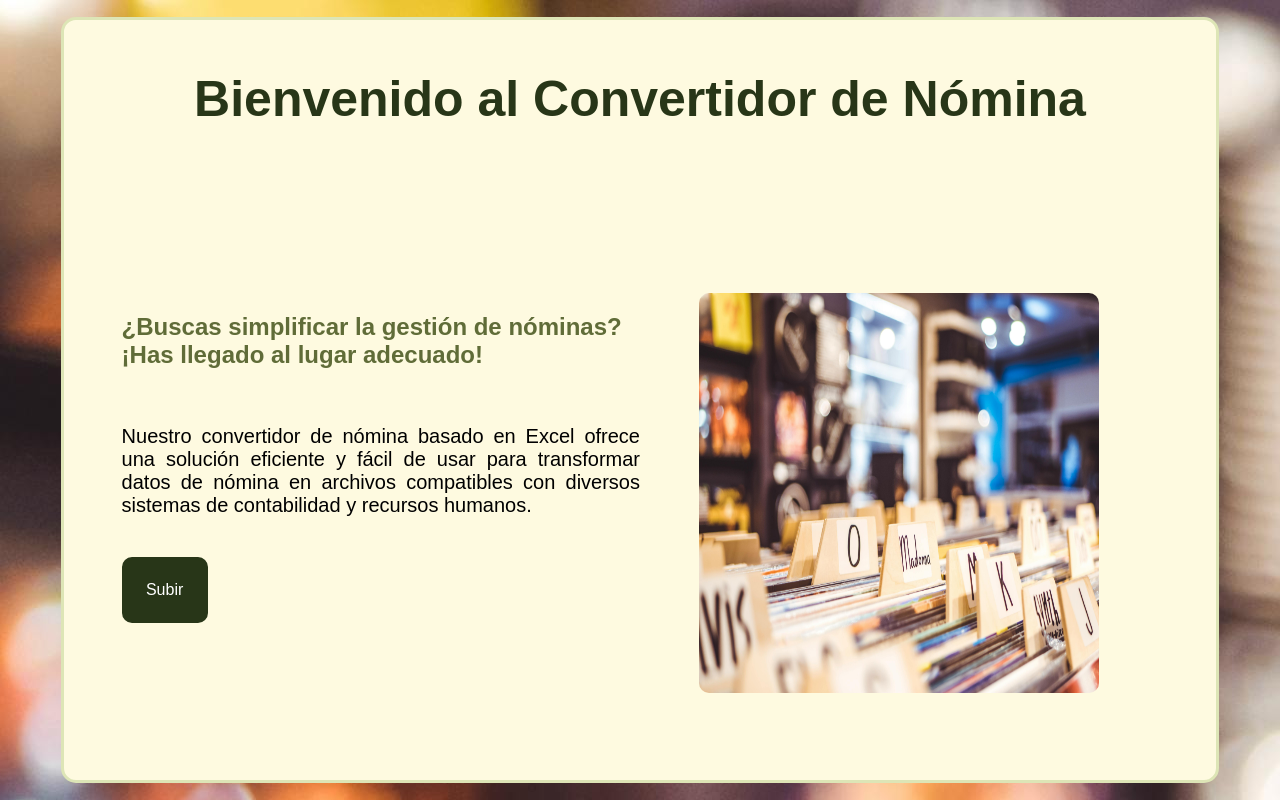
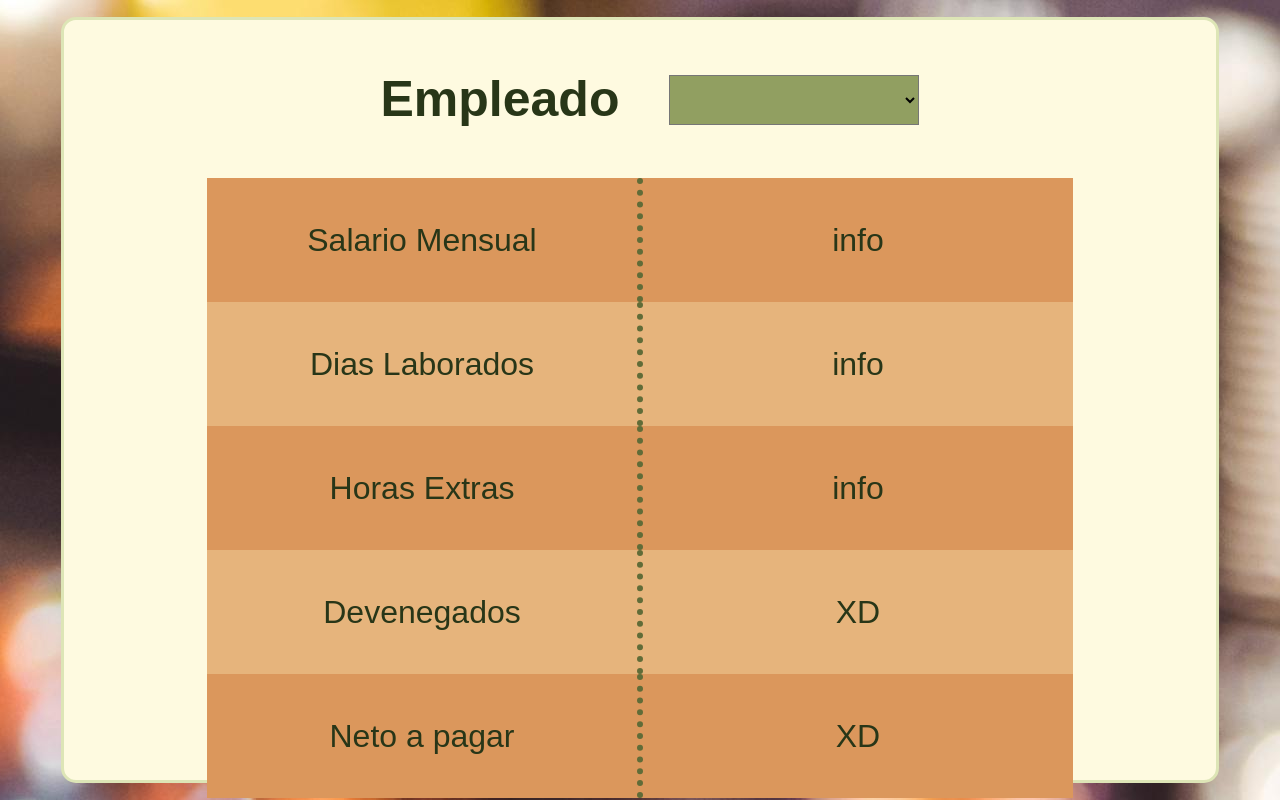
Before and after one commit to KaleosAsc/Nomina, a PHP site: page / in a window 1280 px wide. Run offline with PHP 8.4, Linux system fonts and the light colour scheme; lists and menus that the app fills with data are empty.

Commit message:
Construccion segunda pag html

```diff
--- a/Index.html
+++ b/Index.html
@@ -3,36 +3,47 @@
   <head>
     <meta charset="UTF-8" />
     <meta name="viewport" content="width=device-width, initial-scale=1.0" />
-    <link rel="stylesheet" href="styles.css" />
-    <title>Inicio</title>
+    <link rel="stylesheet" href="styles2.css" />
+    <title>Empleados</title>
   </head>
   <body>
-    <form class="enter">
+    <div class="enter">
       <div class="enter_div">
         <div class="enter_div_title">
-          <h1>Bienvenido al Convertidor de Nómina</h1>
+          <h1>Empleado</h1>
+          <select name="select" id="">
+            nombre del empleado
+          </select>
         </div>
         <div class="div_text">
-          <section class="enter_text">
-            <h2 class="enter_subtitle">
-              ¿Buscas simplificar la gestión de nóminas? ¡Has llegado al lugar
-              adecuado!
-            </h2>
-            <p class="enter_text_p">
-              Nuestro convertidor de nómina basado en Excel ofrece una solución
-              eficiente y fácil de usar para transformar datos de nómina en
-              archivos compatibles con diversos sistemas de contabilidad y
-              recursos humanos.
-            </p>
-            <label for="fileInput" class="button_submit">Subir</label>
-            <input type="file" id="fileInput" style="display: none" />
-          </section>
-          <section class="enter_media">
-            <img src="images/archivo.jpg" alt="nomina" />
-            <div class="circle"></div>
-          </section>
+          <div class="enter_text">
+            <table class="tabla">
+              <tbody>
+                <tr>
+                  <td class="frst">Salario Mensual</td>
+                  <td class="scnd">info</td>
+                </tr>
+                <tr>
+                  <td class="frst">Dias Laborados</td>
+                  <td class="scnd">info</td>
+                </tr>
+                <tr>
+                  <td class="frst">Horas Extras</td>
+                  <td class="scnd">info</td>
+                </tr>
+                <tr>
+                  <td class="frst">Devenegados</td>
+                  <td class="scnd">XD</td>
+                </tr>
+                <tr>
+                  <td class="frst">Neto a pagar</td>
+                  <td class="scnd">XD</td>
+                </tr>
+              </tbody>
+            </table>
+          </div>
         </div>
       </div>
-    </form>
+    </div>
   </body>
 </html>
--- a/styles.css
+++ b/styles.css
@@ -88,3 +88,6 @@ img {
   display: none;
   right: 20px;
 }
+.texto {
+  text-align: left;
+}
--- /dev/null
+++ b/styles2.css
@@ -0,0 +1,80 @@
+* {
+  margin: 0;
+  padding: 0;
+}
+
+@import url("https://fonts.googleapis.com/css2?family=Nunito:ital,wght@0,200..1000;1,200..1000&display=swap");
+
+body {
+  font-family: "Nunito", sans-serif;
+}
+.enter_div_title {
+  display: flex;
+  justify-content: center;
+}
+.enter_div_title select {
+  width: 250px;
+  height: 50px;
+  background-color: #919f61;
+  margin-top: 55px;
+  margin-right: 30px;
+}
+.enter {
+  background-image: url("images/archivo.jpg");
+  backdrop-filter: blur(5px);
+  display: flex;
+  align-items: center;
+  justify-content: center;
+  height: 100vh;
+}
+h1 {
+  font-size: 50px;
+  margin: 50px;
+  color: #283618;
+  text-align: center;
+}
+.enter_div {
+  display: flex;
+  flex-direction: column;
+  height: 95vh;
+  width: 90%;
+  background-color: #fefae0;
+  border: solid 3px #dde5b6;
+  border-radius: 15px;
+}
+.enter_text {
+  display: flex;
+  justify-content: center;
+  align-content: center;
+  gap: 20px;
+}
+
+h2 {
+  color: #606c38;
+}
+
+p {
+  text-align: justify;
+  font-size: 20px;
+}
+.tabla {
+  border-spacing: 0cap;
+}
+.tabla th,
+.tabla td {
+  padding: 12px 15px;
+  height: 100px;
+  width: 400px;
+  text-align: center;
+  color: #283618;
+  font-size: xx-large;
+}
+.tabla .frst {
+  border-right: 6px#606c38 dotted;
+}
+.tabla tbody tr:nth-of-type(even) {
+  background-color: #e6b47c;
+}
+.tabla tbody tr:nth-of-type(odd) {
+  background-color: #db975c;
+}
```
Also changed, not shown: Nomina.html (+28 -6 lines).
